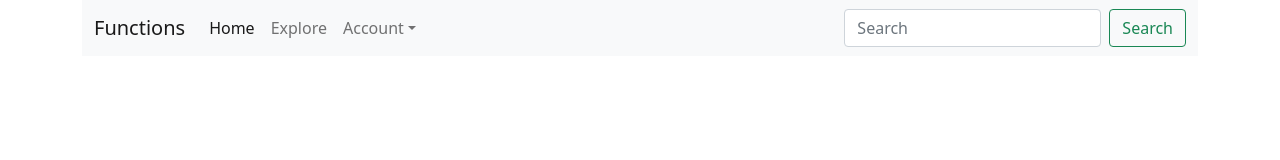
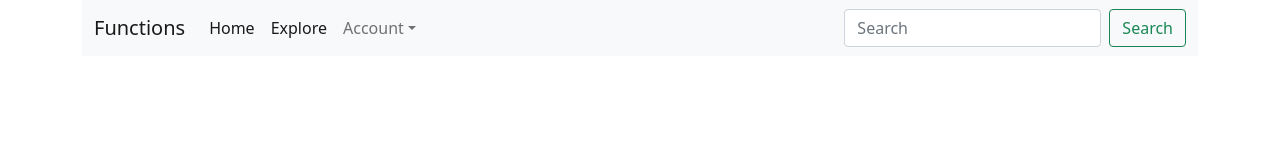
Before and after one commit to anyuan-chen/functions, a React (Create React App) app in the folder client/: page / in a window 1280 px wide. Shown: the top 160 px of the page. Built offline with nearby package versions, Linux system fonts and the light colour scheme; no server answers; the HTML template or start-up script is replaced by a standard one.

Commit message:
links added

```diff
--- a/client/src/components/Navbar.js
+++ b/client/src/components/Navbar.js
@@ -45,14 +45,20 @@ export default function Navbar({ isAuth }) {
         <div class="collapse navbar-collapse" id="navbarNavDropdown">
           <ul class="navbar-nav">
             <li class="nav-item">
-              <a class="nav-link active" aria-current="page" href="#">
-                Home
-              </a>
+              <Link to="/" class="text-decoration-none text-secondary">
+                {" "}
+                <a class="nav-link active" aria-current="page">
+                  Home{" "}
+                </a>
+              </Link>
             </li>
             <li class="nav-item">
-              <a class="nav-link" href="#">
-                Explore
-              </a>
+              <Link to="/explore" class="text-decoration-none text-secondary">
+                {" "}
+                <a class="nav-link active" aria-current="page">
+                  Explore{" "}
+                </a>
+              </Link>
             </li>
             <li class="nav-item dropdown">
               <a
```
